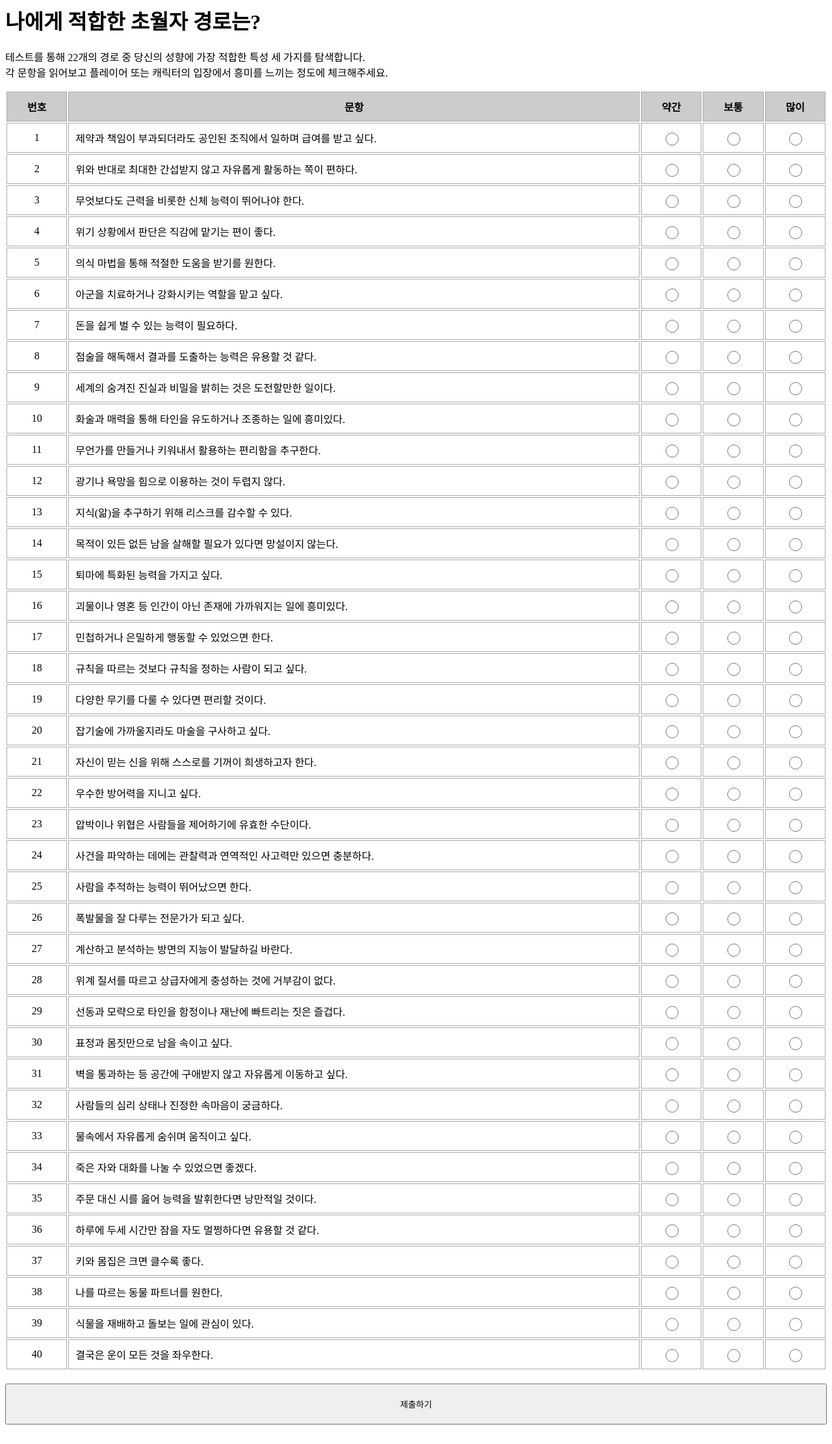
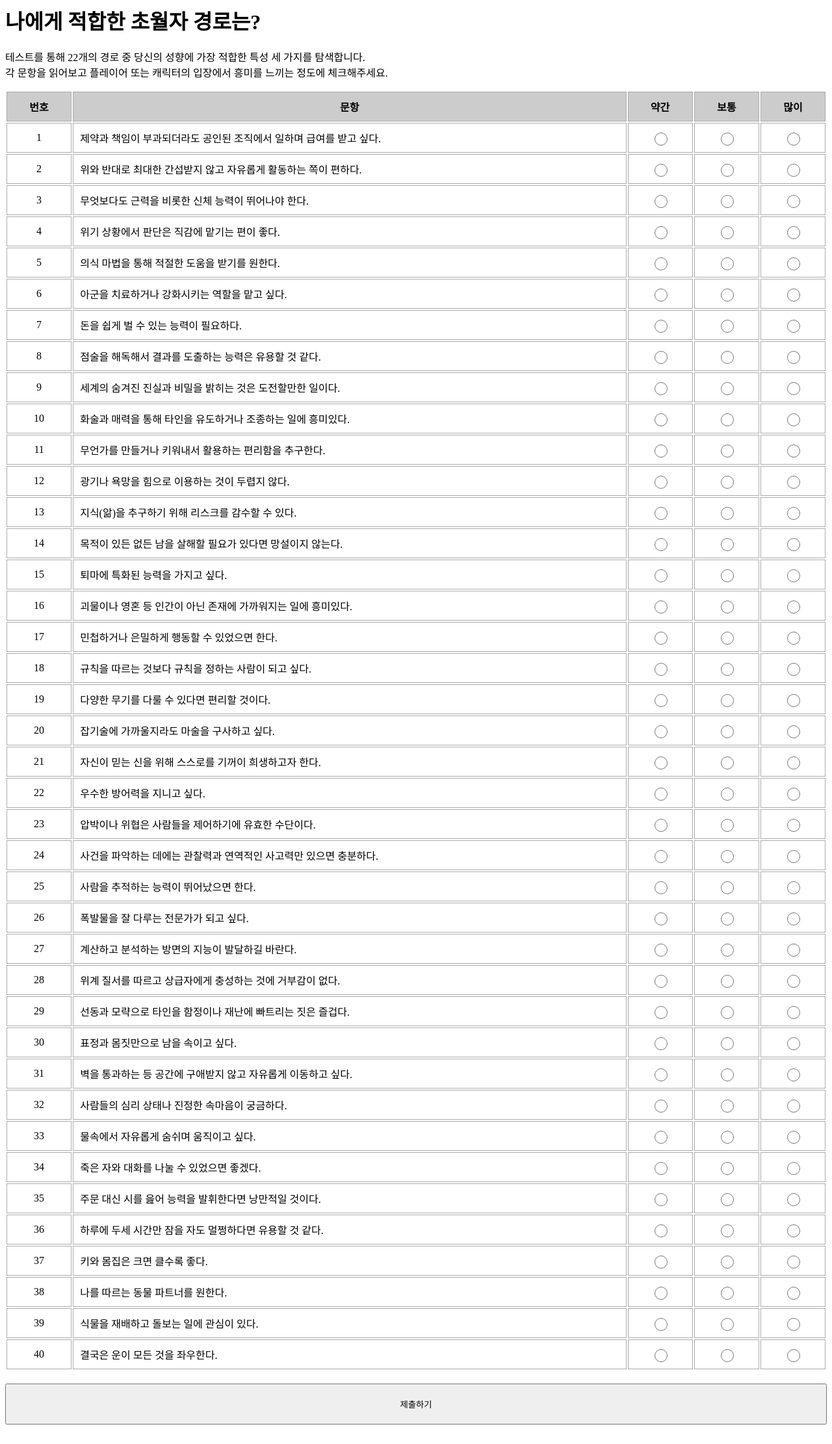
Before and after one commit to izpew/lotm, a Jekyll site: the page _chapters/html/pathway_test.html, which Jekyll copies as it is, in a window 1280 px wide. Shown: the whole page at 65% size. Built offline with Jekyll 4.4.1, drawn with Linux system fonts in a browser that asks for light colours.

Commit message:
Update pathway_test.html

```diff
--- a/_chapters/html/pathway_test.html
+++ b/_chapters/html/pathway_test.html
@@ -46,11 +46,11 @@
     <table class="question" id="questionTable">
       <thead>
         <tr>
-          <th>번호</th>
-          <th>문항</th>
-          <th>약간</th>
-          <th>보통</th>
-          <th>많이</th>
+          <th width="8%">번호</th>
+          <th width="68%">문항</th>
+          <th width="8%">약간</th>
+          <th width="8">보통</th>
+          <th width="8%">많이</th>
         </tr>
       </thead>
       <tbody>
```
